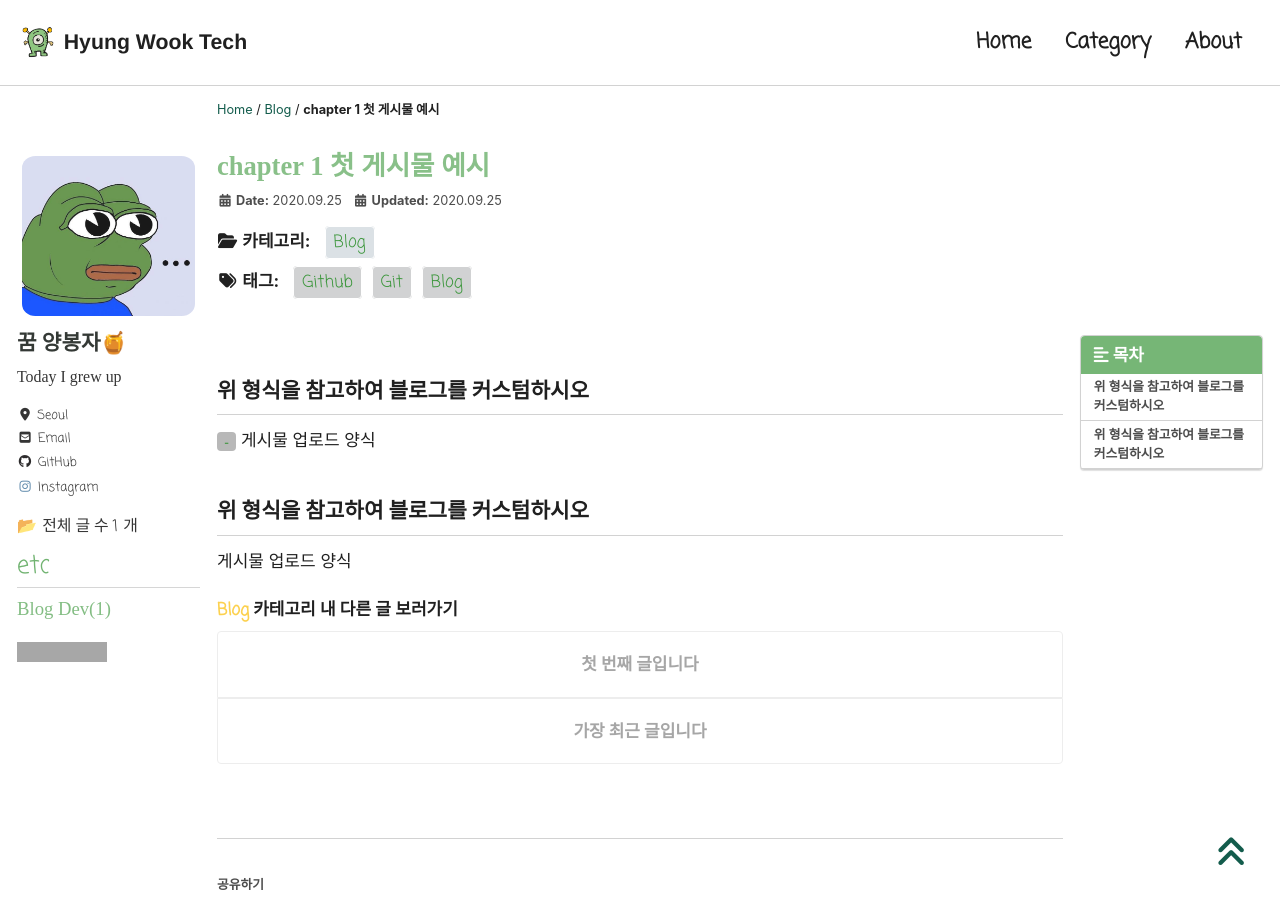
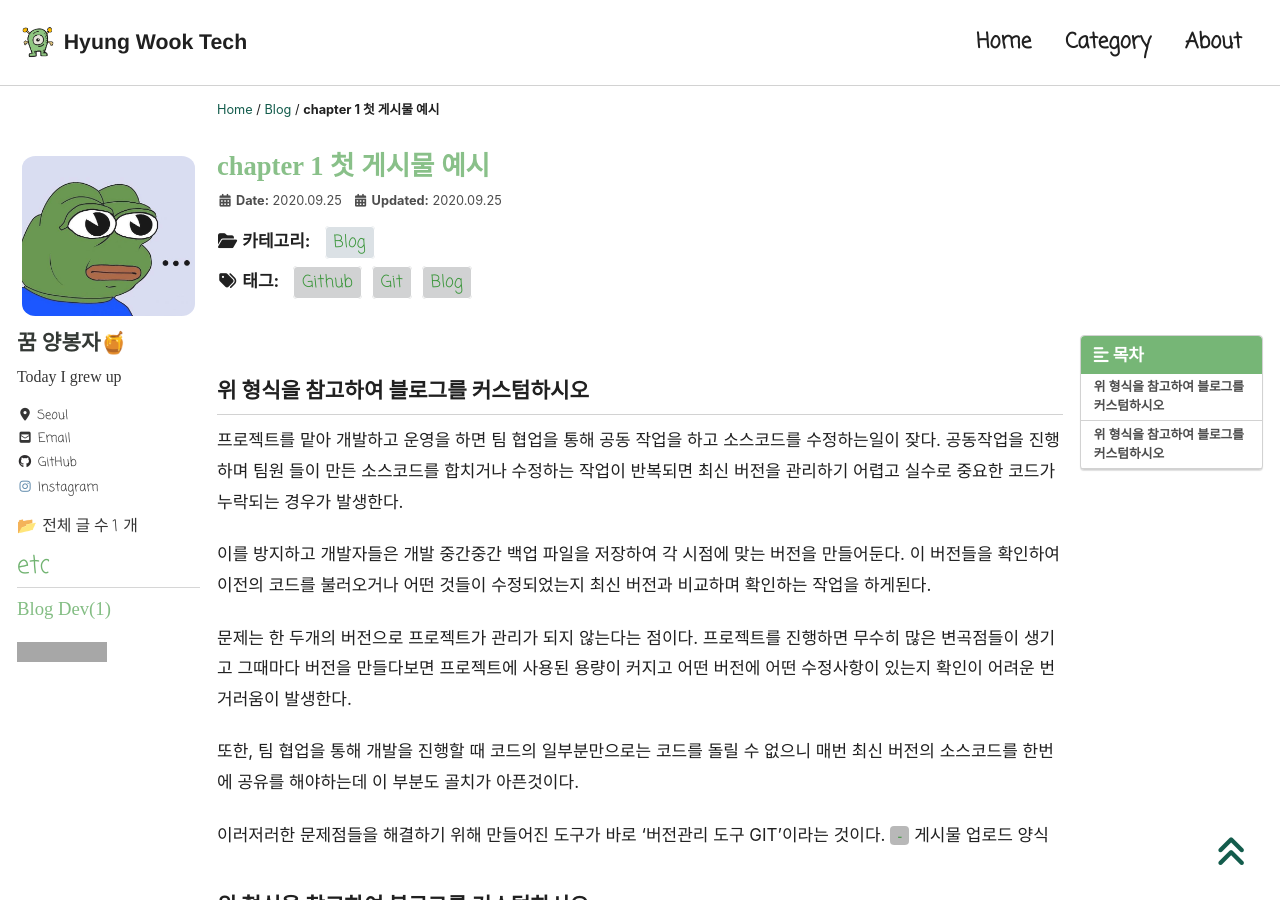
Before and after one commit to hwlim2010/hwlim2010.github.io, a Jekyll site: the page built from _posts/Blog/2021-09-25-git & github.md, in a window 1280 px wide and 900 px high. Built offline with Jekyll 4.4.1, drawn with Linux system fonts in a browser that asks for light colours; cached includes are drawn as plain includes; nearby versions of some CDN libraries; some web fonts are replaced; comment, search, counter and statistics services are not loaded; grey boxes are pictures that could not be loaded.

Commit message:
test 10.23

```diff
--- a/_posts/Blog/2021-09-25-git & github.md
+++ b/_posts/Blog/2021-09-25-git & github.md
@@ -17,7 +17,15 @@ last_modified_at: 2020-09-25
 
 
 ## 위 형식을 참고하여 블로그를 커스텀하시오
+프로젝트를 맡아 개발하고 운영을 하면 팀 협업을 통해 공동 작업을 하고 소스코드를 수정하는일이 잦다. 공동작업을 진행하며 팀원 들이 만든 소스코드를 합치거나 수정하는 작업이 반복되면 최신 버전을 관리하기 어렵고 실수로 중요한 코드가 누락되는 경우가 발생한다.
 
+이를 방지하고 개발자들은 개발 중간중간 백업 파일을 저장하여 각 시점에 맞는 버전을 만들어둔다. 이 버전들을 확인하여 이전의 코드를 불러오거나 어떤 것들이 수정되었는지 최신 버전과 비교하며 확인하는 작업을 하게된다.
+
+문제는 한 두개의 버전으로 프로젝트가 관리가 되지 않는다는 점이다. 프로젝트를 진행하면 무수히 많은 변곡점들이 생기고 그때마다 버전을 만들다보면 프로젝트에 사용된 용량이 커지고 어떤 버전에 어떤 수정사항이 있는지 확인이 어려운 번거러움이 발생한다.
+
+또한, 팀 협업을 통해 개발을 진행할 때 코드의 일부분만으로는 코드를 돌릴 수 없으니 매번 최신 버전의 소스코드를 한번에 공유를 해야하는데 이 부분도 골치가 아픈것이다.
+
+이러저러한 문제점들을 해결하기 위해 만들어진 도구가 바로 '버전관리 도구 GIT'이라는 것이다.
 `-` 게시물 업로드 양식
 
 ## 위 형식을 참고하여 블로그를 커스텀하시오
```
